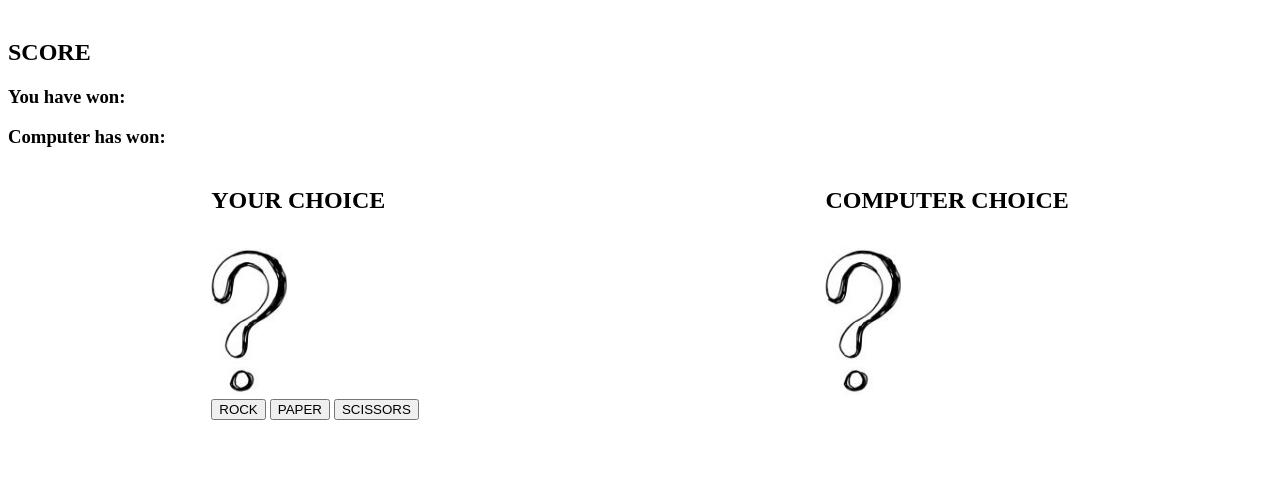
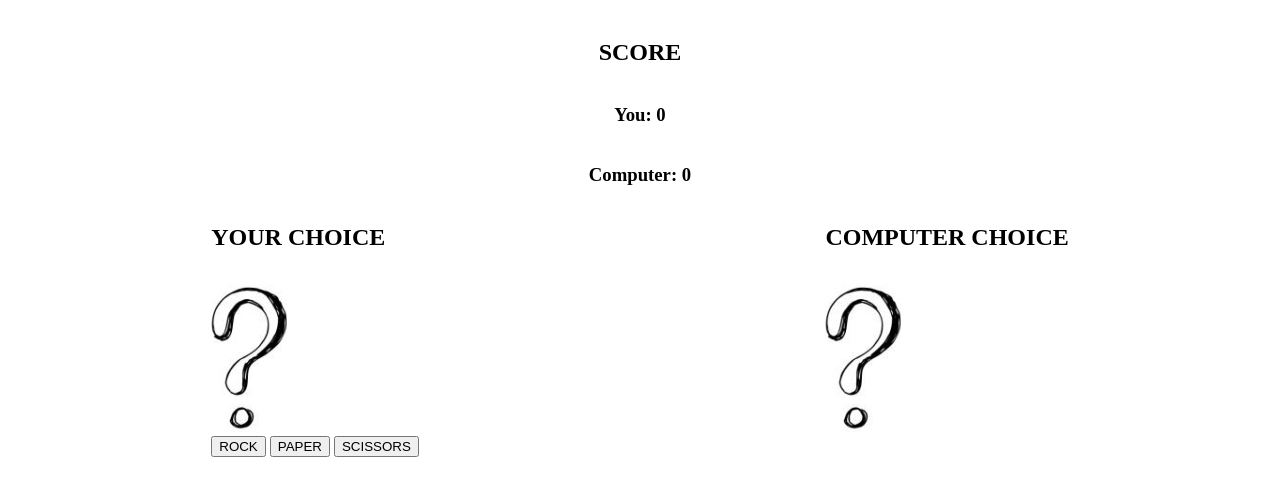
Before and after one commit to alvinalic1/RockPaperScissors, a plain HTML site: page index.html in a window 1280 px wide. Shown: the part 69-564 px from the top of the page. Drawn offline with Linux system fonts and the light colour scheme.

Commit message:
Modify flex

```diff
--- a/index.html
+++ b/index.html
@@ -13,8 +13,8 @@
 
     <div class="score">
         <h2>SCORE</h3>
-        <h3 id="your-score">You have won: </h3>
-        <h3 id="comp-score">Computer has won: </h3>
+        <h3 id="your-score">You: 0 </h3>
+        <h3 id="comp-score">Computer: 0 </h3>
     </div>
 
     <div class="player">
--- a/style.css
+++ b/style.css
@@ -7,3 +7,10 @@
     display: flex;
     justify-content: space-around;
 }
+
+.score{
+    display: flex;
+    justify-content: center;
+    align-items: center;
+    flex-direction: column;
+}
```
